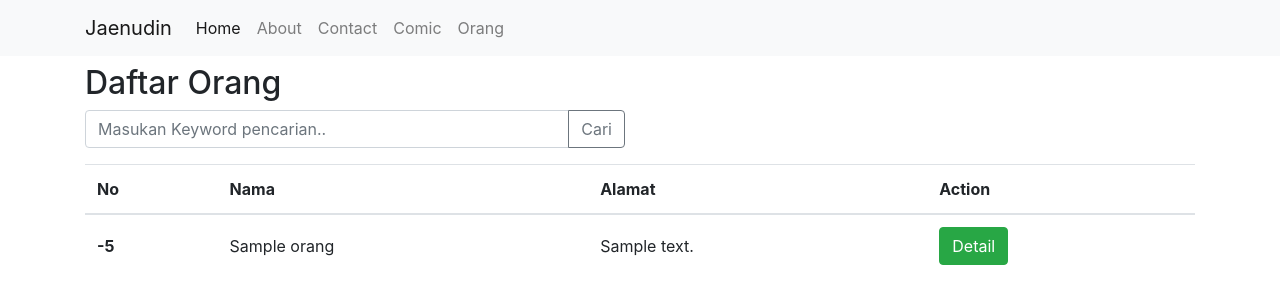
After one commit to jaenudin0901/ci4app, a CodeIgniter 4 app: template app/Views/orang/index.php in a window 1280 px wide. The commit adds this page. Shown: the top 304 px of the page. Run offline with PHP 8.4 and a stand-in for CodeIgniter, Linux system fonts and the light colour scheme; the template is opened without the code that fills it: most values are stand-ins (such as "Sample title", 1, 10 or a date in 2020); data that the repository does not hold is empty; some libraries are stand-ins or nearby versions.

Commit message:
merubah, menambakan beberapa file, gambar

```diff
--- a/app/Config/Pager.php
+++ b/app/Config/Pager.php
@@ -1,4 +1,6 @@
-<?php namespace Config;
+<?php
+
+namespace Config;
 
 use CodeIgniter\Config\BaseConfig;
 
@@ -21,6 +23,7 @@ class Pager extends BaseConfig
 		'default_full'   => 'CodeIgniter\Pager\Views\default_full',
 		'default_simple' => 'CodeIgniter\Pager\Views\default_simple',
 		'default_head'   => 'CodeIgniter\Pager\Views\default_head',
+		'orang_pagination' => 'App\Views\Pagers\orang_pagination'
 	];
 
 	/*
--- a/app/Views/layout/navbar.php
+++ b/app/Views/layout/navbar.php
@@ -10,6 +10,7 @@
                 <a class="nav-item nav-link" href="/pages/about">About</a>
                 <a class="nav-item nav-link" href="/pages/contact">Contact</a>
                 <a class="nav-item nav-link" href="/comic">Comic</a>
+                <a class="nav-item nav-link" href="/orang">Orang</a>
             </div>
         </div>
     </div>
--- /dev/null
+++ b/app/Views/orang/index.php
@@ -0,0 +1,46 @@
+<?= $this->extend('layout/template'); ?>
+
+<?= $this->section('content'); ?>
+
+<div class="container">
+    <div class="row">
+        <div class="col-6">
+            <h2 class="mt-2">Daftar Orang</h2>
+            <form action="" method="POST">
+                <div class="input-group mb-3">
+                    <input type="text" class="form-control" placeholder="Masukan Keyword pencarian.." name="keyword">
+                    <div class="input-group-append">
+                        <button class="btn btn-outline-secondary" type="submit" name="submit">Cari</button>
+                    </div>
+                </div>
+            </form>
+        </div>
+    </div>
+    <div class="row">
+        <div class="col">
+            <table class="table">
+                <thead>
+                    <tr>
+                        <th scope="col">No</th>
+                        <th scope="col">Nama</th>
+                        <th scope="col">Alamat</th>
+                        <th scope="col">Action</th>
+                    </tr>
+                </thead>
+                <tbody>
+                    <?php $i = 1 + (6 * ($currentPage - 1)); ?>
+                    <?php foreach ($orang as $o) : ?>
+                        <tr>
+                            <th scope="row"><?= $i++; ?></th>
+                            <td><?= $o['nama']; ?></td>
+                            <td><?= $o['alamat']; ?></td>
+                            <td><a href="#" class="btn btn-success">Detail</a></td>
+                        </tr>
+                    <?php endforeach; ?>
+                </tbody>
+            </table>
+            <?= $pager->links('orang', 'orang_pagination'); ?>
+        </div>
+    </div>
+</div>
+<?= $this->endSection(); ?>
```
Also changed, not shown: app/Controllers/Comic.php (+5 -5 lines), app/Controllers/Orang.php (added, +33 -0 lines), app/Models/OrangModel.php (added, +22 -0 lines), app/Views/pagers/orang_pagination.php (added, +39 -0 lines), public/img/1595773246_e3ac60ee7d51567521fd.jpg (added), public/img/1595773517_23794a5d5028d922665e.jpg (added), public/img/1595773652_756198ba9b2adc9f0beb.jpg (added), public/img/1595775277_e84abb317bb0d1079072.jpg (added), public/img/1595775434_b9032569773ab954fe2d.jpg (added), public/img/1595776220_bd3277082b800494150b.jpg (added), public/img/conan.jpg (deleted), public/img/default.jpg (renamed from public/img/baruto.jpg), public/img/laz1.JPG (deleted), public/img/laz2.JPG (deleted).
